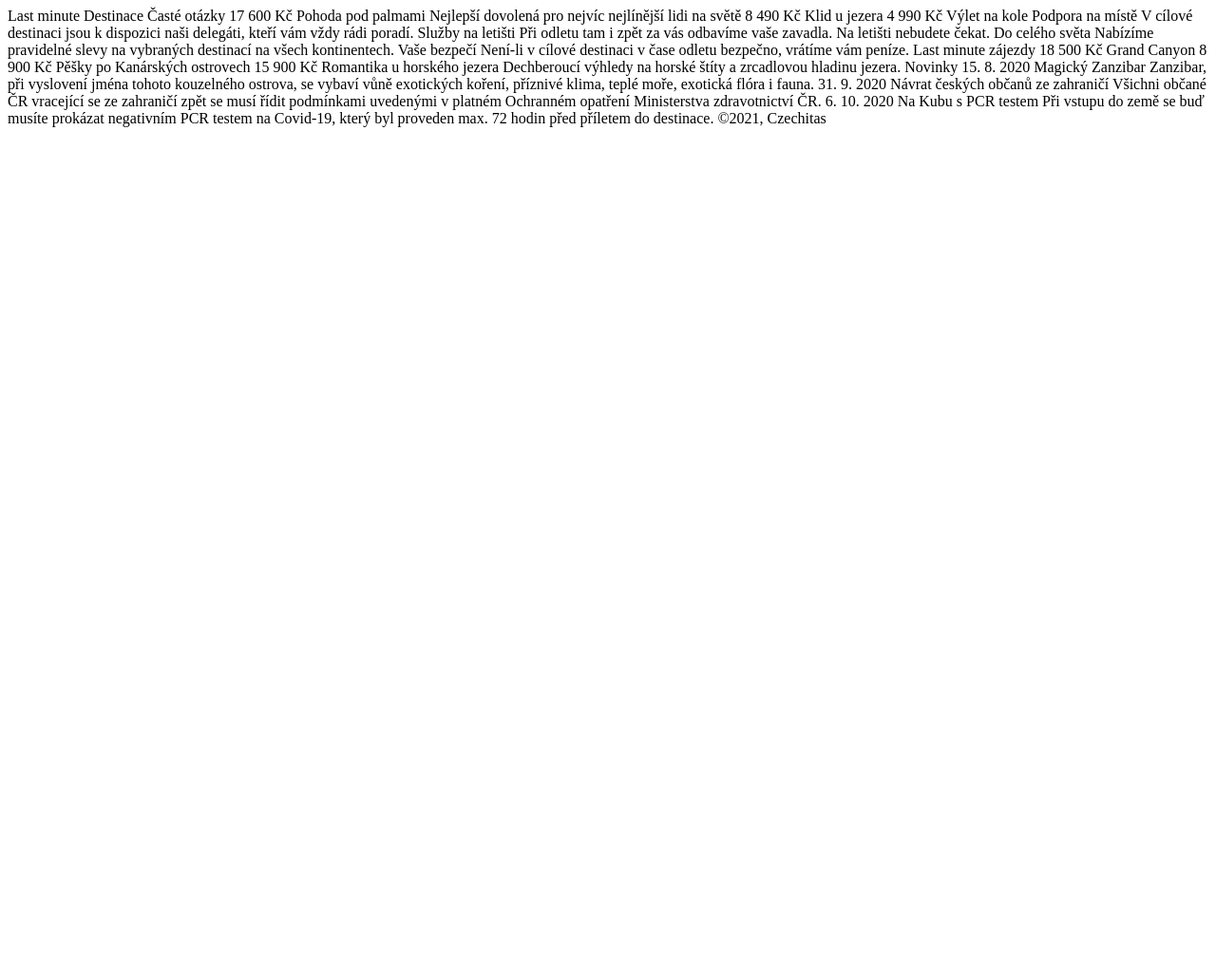
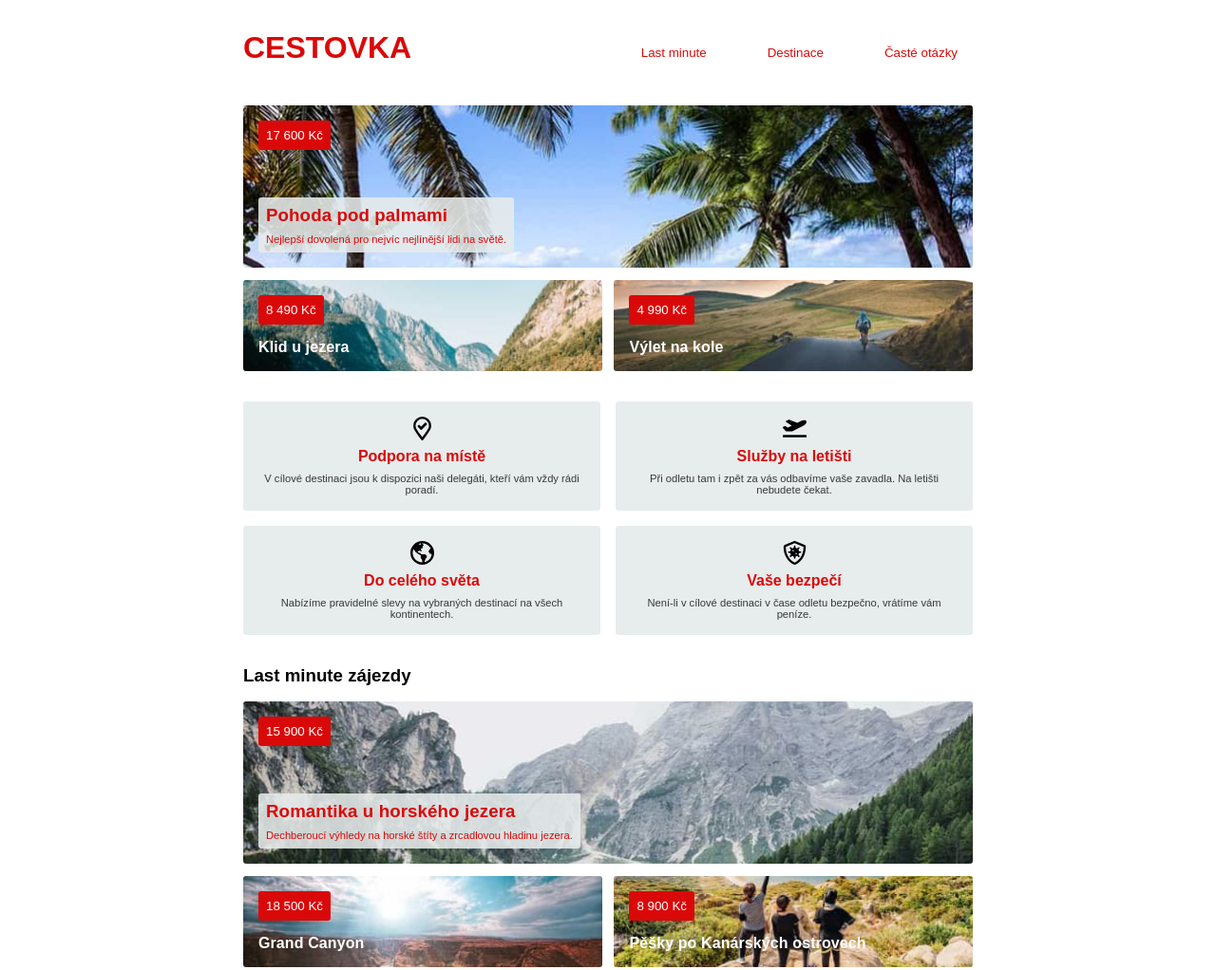
Before and after one commit to HTML-a-CSS-2-Podzim-2021-Online/cestovka-liadensam, a plain HTML site: page index.html in a window 1280 px wide. Shown: the top 1022 px of the page at 95% size. Before the commit the page ends 800 px from the top, so only its background shows below. Drawn offline with Linux system fonts and the light colour scheme.

Commit message:
ukol hotov

```diff
--- /dev/null
+++ b/base.css
@@ -0,0 +1,28 @@
+* {
+  margin: 0;
+  padding: 0;
+  box-sizing: border-box;
+}
+
+@import url("https://fonts.googleapis.com/css2?family=Montserrat&display=swap");
+
+:root {
+  --montserrat: "Montserrat", sans-serif;
+  --main-red: rgb(218, 9, 9);
+  --white: #fff;
+  --title-background: rgba(231, 236, 236, 0.87);
+  --box-background: rgb(231, 236, 236);
+  --box-text: rgb(56, 56, 56);
+  --light-grey: rgba(56, 56, 56, 0.829);
+  --footer-hover: rgba(202, 202, 202, 0.829);
+}
+
+body {
+  font-family: var(--montserrat);
+  display: grid;
+  grid-template-columns: 20% auto 20%;
+}
+
+body > * {
+  grid-column: 2;
+}
--- /dev/null
+++ b/header.css
@@ -0,0 +1,44 @@
+/* HEADER */
+
+.header {
+  display: flex;
+  justify-content: space-between;
+  margin-top: 2rem;
+}
+
+.header h1 {
+  /* font-size: clamp(20px, 4vw, 40px); */
+  color: var(--main-red);
+  text-transform: uppercase;
+  font-weight: 800;
+}
+
+/* MENU */
+.header__nav {
+  align-self: center;
+}
+
+.header__nav ul {
+  list-style-type: none;
+  display: flex;
+  gap: 2rem;
+}
+
+.header__nav button {
+  color: var(--main-red);
+  background-color: var(--white);
+  border: none;
+  outline: none;
+  padding: 1rem;
+  border-radius: 3px;
+  cursor: pointer;
+}
+
+.header__nav button:hover {
+  color: var(--white);
+  background-color: var(--main-red);
+  border: none;
+  outline: none;
+  padding: 1rem;
+  border-radius: 3px;
+}
--- a/index.html
+++ b/index.html
@@ -1,69 +1,171 @@
 <!DOCTYPE html>
 <html lang="cs">
+  <head>
+    <meta charset="UTF-8" />
+    <meta name="viewport" content="width=device-width, initial-scale=1.0" />
+    <title>Cestovka</title>
+    <link rel="stylesheet" href="style.css" />
+  </head>
 
-<head>
-	<meta charset="UTF-8">
-	<meta name="viewport" content="width=device-width, initial-scale=1.0">
-	<title>Cestovka</title>
-</head>
+  <body>
+    <header class="header">
+      <h1>Cestovka</h1>
 
-<body>
-	Last minute
-	Destinace
-	Časté otázky
+      <!-- menu -->
+      <nav class="header__nav">
+        <ul>
+          <li><button>Last minute</button></li>
+          <li><button>Destinace</button></li>
+          <li><button>Časté otázky</button></li>
+        </ul>
+      </nav>
+    </header>
 
-	17 600 Kč
-	Pohoda pod palmami
-	Nejlepší dovolená pro nejvíc nejlínější lidi na světě
+    <main>
+      <!-- main page tours -->
+      <section class="tours">
+        <div class="tours__preview tours--main">
+          <button>17 600 Kč</button>
+          <div class="tours__content">
+            <h3 class="tours__name">Pohoda pod palmami</h3>
+            <p>Nejlepší dovolená pro nejvíc nejlínější lidi na světě.</p>
+          </div>
+        </div>
+        <div class="tours__preview tours--minor1">
+          <button>8 490 Kč</button>
+          <h4 class="tours__name">Klid u jezera</h4>
+        </div>
+        <div class="tours__preview tours--minor2">
+          <button>4 990 Kč</button>
+          <h4 class="tours__name">Výlet na kole</h4>
+        </div>
+      </section>
 
-	8 490 Kč
-	Klid u jezera
+      <!-- info box section -->
+      <section class="info-box">
+        <div class="info-box__text info-box--map">
+          <img src="podklady/map.svg" alt="map icon" width="25" height="25" />
+          <h4 class="info-box__title">Podpora na místě</h4>
+          <p>
+            V cílové destinaci jsou k dispozici naši delegáti, kteří vám vždy
+            rádi poradí.
+          </p>
+        </div>
+        <div class="info-box__text info-box--plane">
+          <img
+            src="podklady/plane.svg"
+            alt="plane icon"
+            width="25"
+            height="25"
+          />
+          <h4 class="info-box__title">Služby na letišti</h4>
+          <p>
+            Při odletu tam i zpět za vás odbavíme vaše zavadla. Na letišti
+            nebudete čekat.
+          </p>
+        </div>
+        <div class="info-box__text">
+          <img
+            src="podklady/globe.svg"
+            alt="globe icon"
+            width="25"
+            height="25"
+          />
+          <h4 class="info-box__title">Do celého světa</h4>
+          <p>
+            Nabízíme pravidelné slevy na vybraných destinací na všech
+            kontinentech.
+          </p>
+        </div>
+        <div class="info-box__text">
+          <img
+            src="podklady/shield.svg"
+            alt="shield icon"
+            width="25"
+            height="25"
+          />
+          <h4 class="info-box__title">Vaše bezpečí</h4>
+          <p>
+            Není-li v cílové destinaci v čase odletu bezpečno, vrátíme vám
+            peníze.
+          </p>
+        </div>
+      </section>
 
-	4 990 Kč
-	Výlet na kole
+      <!-- last minute tours -->
 
-	Podpora na místě
-	V cílové destinaci jsou k dispozici naši delegáti, kteří vám vždy rádi poradí.
+      <section>
+        <h3 class="section-title">Last minute zájezdy</h3>
+        <div class="tours tours-lastminute">
+          <div class="tours__preview tours--minor1">
+            <button>18 500 Kč</button>
+            <h4 class="tours__name">Grand Canyon</h4>
+          </div>
+          <div class="tours__preview tours--minor2">
+            <button>8 900 Kč</button>
+            <h4 class="tours__name">Pěšky po Kanárských ostrovech</h4>
+          </div>
+          <div class="tours__preview tours--main">
+            <button>15 900 Kč</button>
+            <div class="tours__content">
+              <h3 class="tours__name">Romantika u horského jezera</h3>
+              <p>
+                Dechberoucí výhledy na horské štíty a zrcadlovou hladinu jezera.
+              </p>
+            </div>
+          </div>
+        </div>
+      </section>
 
-	Služby na letišti
-	Při odletu tam i zpět za vás odbavíme vaše zavadla. Na letišti nebudete čekat.
+      <!-- section news -->
+      <section>
+        <h3 class="section-title">Novinky</h3>
+        <div class="news">
+          <article>
+            <p class="date">15. 8. 2020</p>
+            <h4 class="news__title">Magický Zanzibar</h4>
+            <p class="news__content">
+              <strong>
+                Zanzibar, při vyslovení jména tohoto kouzelného ostrova, se
+                vybaví vůně exotických koření, příznivé klima, teplé moře,
+                exotická flóra i fauna.</strong
+              >
+            </p>
+          </article>
 
-	Do celého světa
-	Nabízíme pravidelné slevy na vybraných destinací na všech kontinentech.
+          <article>
+            <p class="date">31. 9. 2020</p>
+            <h4 class="news__title">Návrat českých občanů ze zahraničí</h4>
+            <p class="news__content">
+              <strong>
+                Všichni občané ČR vracející se ze zahraničí zpět se musí řídit
+                podmínkami uvedenými v platném Ochranném opatření Ministerstva
+                zdravotnictví ČR.</strong
+              >
+            </p>
+          </article>
 
-	Vaše bezpečí
-	Není-li v cílové destinaci v čase odletu bezpečno, vrátíme vám peníze.
+          <article>
+            <p class="date">6. 10. 2020</p>
+            <h4 class="news__title">Na Kubu s PCR testem</h4>
+            <p class="news__content">
+              <strong>
+                Při vstupu do země se buď musíte prokázat negativním PCR testem
+                na Covid-19, který byl proveden max. 72 hodin před příletem do
+                destinace.</strong
+              >
+            </p>
+          </article>
+        </div>
+      </section>
 
-	Last minute zájezdy
-
-	18 500 Kč
-	Grand Canyon
-
-	8 900 Kč
-	Pěšky po Kanárských ostrovech
-
-	15 900 Kč
-	Romantika u horského jezera
-	Dechberoucí výhledy na horské štíty a zrcadlovou hladinu jezera.
-
-	Novinky
-
-	15. 8. 2020
-	Magický Zanzibar
-	Zanzibar, při vyslovení jména tohoto kouzelného ostrova, se vybaví vůně exotických koření, příznivé klima, teplé moře,
-	exotická flóra i fauna.
-
-	31. 9. 2020
-	Návrat českých občanů ze zahraničí
-	Všichni občané ČR vracející se ze zahraničí zpět se musí řídit podmínkami uvedenými v platném Ochranném opatření
-	Ministerstva zdravotnictví ČR.
-
-	6. 10. 2020
-	Na Kubu s PCR testem
-	Při vstupu do země se buď musíte prokázat negativním PCR testem na Covid-19, který byl proveden max. 72 hodin před
-	příletem do destinace.
-
-	©2021, Czechitas
-</body>
-
+      <footer>
+        <p>
+          <a href="http://www.czechitas.cz/" target="_blank"
+            ><span>&copy</span>2021, Czechitas</a
+          >
+        </p>
+      </footer>
+    </main>
+  </body>
 </html>
--- /dev/null
+++ b/info-box.css
@@ -0,0 +1,38 @@
+/* info box section */
+
+.info-box {
+  display: grid;
+  gap: 1rem;
+  grid-template-columns: repeat(4, 1fr);
+  margin: 1.5rem 0;
+  margin-top: 2rem;
+}
+
+.info-box__text {
+  background: var(--box-background);
+  display: flex;
+  flex-direction: column;
+  align-items: center;
+  padding: 1rem;
+  text-align: center;
+  border-radius: 3px;
+}
+
+.info-box__text:hover {
+  transform: scale(1.02);
+  transition: transform 100ms;
+}
+
+.info-box__text img {
+  margin-bottom: 0.5rem;
+}
+
+.info-box__title {
+  margin-bottom: 0.5rem;
+  color: var(--main-red);
+}
+
+.info-box__text p {
+  color: var(--box-text);
+  font-size: 0.7rem;
+}
--- /dev/null
+++ b/media-query.css
@@ -0,0 +1,87 @@
+/* MEDIA QUERIES */
+
+@media screen and (max-width: 1300px) {
+  .tours--main {
+    grid-column: 1 / 3;
+  }
+
+  .tours--minor1 {
+    grid-column: 1 / 2;
+    height: 12vh;
+  }
+
+  .tours--minor2 {
+    grid-column: 2 / 3;
+    height: 12vh;
+  }
+
+  .tours-lastminute .tours--minor1 {
+    grid-column: 1 / 2;
+    height: 12vh;
+  }
+
+  .tours-lastminute .tours--minor2 {
+    grid-column: 2 / 3;
+    height: 12vh;
+  }
+
+  .tours-lastminute .tours--main {
+    grid-column: 1 / 3;
+  }
+
+  .info-box {
+    grid-template-columns: repeat(auto-fill, minmax(250px, 1fr));
+  }
+
+  .news {
+    flex-direction: column;
+  }
+}
+
+@media screen and (max-width: 1000px) {
+  .header {
+    flex-direction: column;
+    align-items: center;
+    justify-content: center;
+  }
+
+  .header__nav {
+    margin-top: 1rem;
+  }
+
+  .header__nav ul {
+    gap: 1rem;
+  }
+
+  .tours--main {
+    grid-column: 1 / 3;
+  }
+
+  .tours--minor1 {
+    grid-column: 1 / 3;
+    height: 10vh;
+  }
+
+  .tours--minor2 {
+    grid-column: 1 / 3;
+    height: 10vh;
+  }
+
+  .tours-lastminute .tours--minor1 {
+    grid-column: 1 / 3;
+    height: 10vh;
+  }
+
+  .tours-lastminute .tours--minor2 {
+    grid-column: 1 / 3;
+    height: 10vh;
+  }
+
+  .tours-lastminute .tours--main {
+    grid-column: 1 / 3;
+  }
+
+  .info-box {
+    grid-template-columns: repeat(auto-fill, minmax(250px, 1fr));
+  }
+}
--- /dev/null
+++ b/tours.css
@@ -0,0 +1,113 @@
+/* MAIN PAGE TOURS AND LASTMINUTE TOURS */
+.tours {
+  margin-top: 2rem;
+  display: grid;
+  grid-template-columns: repeat(auto-fill, minmax(250px, 1fr));
+  grid-template-rows: repeat(2, 1fr);
+  gap: 0.8rem;
+  height: 35vh;
+  color: var(--white);
+}
+
+.tours--main {
+  grid-row: 1 / -1;
+  grid-column: 1 / 3;
+  background-image: url(podklady/palmy.jpg);
+  background-repeat: no-repeat;
+  background-position: top;
+  background-size: cover;
+  border-radius: 3px;
+}
+
+.tours--minor1 {
+  grid-column: 3 / -1;
+  background-image: url(podklady/jezero.jpg);
+  background-repeat: no-repeat;
+  background-position: top;
+  background-size: cover;
+  border-radius: 3px;
+}
+
+.tours--minor2 {
+  grid-column: 3 / -1;
+  background-image: url(podklady/nakole.jpg);
+  background-repeat: no-repeat;
+  background-position: bottom;
+  background-size: cover;
+  border-radius: 3px;
+}
+
+.tours__preview {
+  display: flex;
+  flex-direction: column;
+  justify-content: space-between;
+  align-items: flex-start;
+  padding: 1rem;
+}
+
+.tours__content {
+  /* background: rgba(255, 255, 255, 0.18);
+  backdrop-filter: blur(3px); */
+  background: var(--title-background);
+  padding: 0.5rem;
+  border-radius: 3px;
+  color: var(--main-red);
+}
+
+.tours__content h3 {
+  margin-bottom: 0.5rem;
+  font-weight: 800;
+}
+
+.tours__content p {
+  font-size: 0.7rem;
+}
+
+.tours__name {
+  letter-spacing: 0.1px;
+}
+
+.tours button {
+  color: var(--white);
+  background-color: var(--main-red);
+  border: none;
+  outline: none;
+  padding: 0.5rem;
+  border-radius: 3px;
+  cursor: pointer;
+}
+
+.tours button:hover {
+  color: var(--main-red);
+  background-color: var(--white);
+  border: none;
+  outline: none;
+  padding: 0.5rem;
+  border-radius: 3px;
+}
+
+/* lastminute tours */
+.section-title {
+  margin-top: 2rem;
+  font-weight: 800;
+}
+
+.tours-lastminute {
+  margin-top: 1rem;
+}
+
+.tours-lastminute .tours--minor1 {
+  grid-column: 1 / 2;
+  background-image: url(podklady/podkova.jpg);
+}
+
+.tours-lastminute .tours--minor2 {
+  grid-column: 1 / 2;
+  background-image: url(podklady/zatoka.jpg);
+}
+
+.tours-lastminute .tours--main {
+  grid-row: 1 / -1;
+  grid-column: 2 / 5;
+  background-image: url(podklady/lodicka.jpg);
+}
```
Also changed, not shown: footer.css (added, +17 -0 lines), news.css (added, +36 -0 lines), style.css (added, +7 -0 lines).
